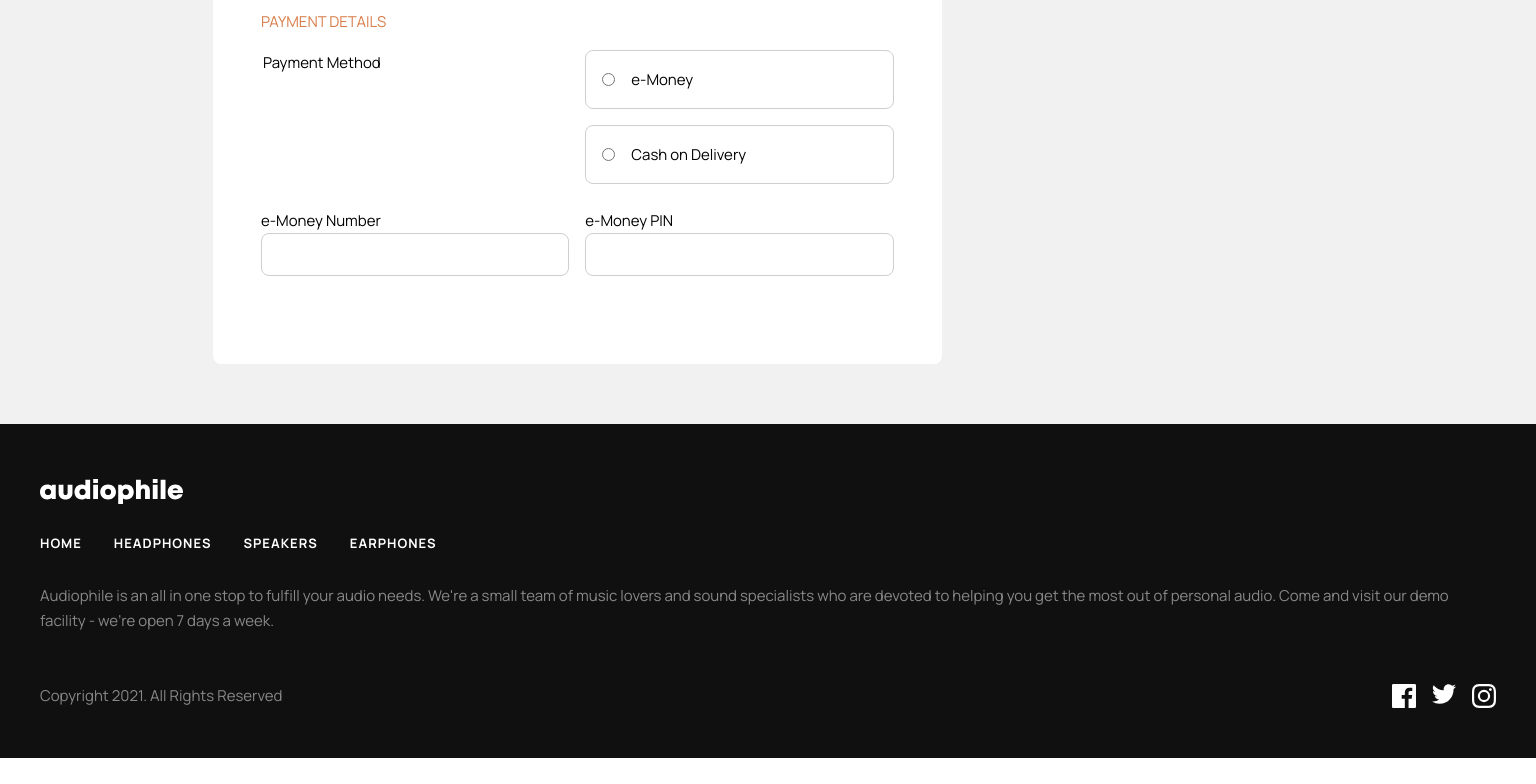
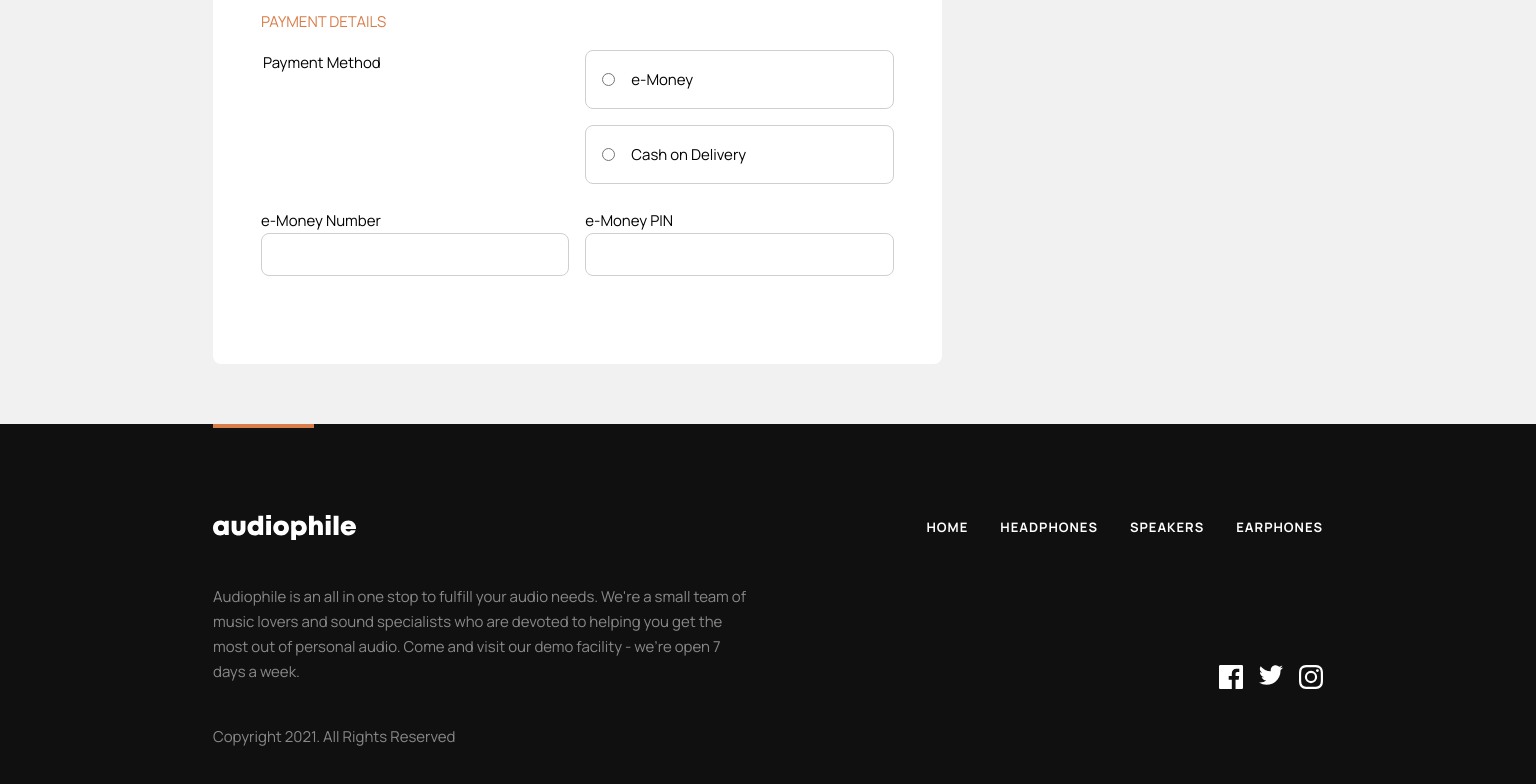
Before and after one commit to russfraze/audiophile-ecommerce-website, a React (Create React App) app: page /checkout in a window 1536 px wide. Shown: the part 844-1628 px from the top of the page. Before the commit the page ends 1602 px from the top, so only its background shows below. Built offline with nearby package versions, Linux system fonts and the light colour scheme.

Commit message:
footer color pop and spacing adjustments

```diff
--- a/src/components/Footer.js
+++ b/src/components/Footer.js
@@ -10,6 +10,9 @@ function Footer() {
     const navigate = useNavigate()
     return (
         <footer className={`${styles.footer}`}>
+            <div className={styles.footer__content}>
+                <div className={styles.colorPop}></div>
+                <div className={styles.footer__nav}>
                     <Logo className={styles.logo} />
                     <ul>
                         <li className='subtitle' onClick={() => navigate('/')}>Home</li>
@@ -17,18 +20,23 @@ function Footer() {
                         <li className='subtitle' onClick={() => navigate('/speakers')}>Speakers</li>
                         <li className='subtitle' onClick={() => navigate('/earphones')}>Earphones</li>
                     </ul>
+                </div>
+
+                <div className={styles.footer__text}>
                     <p className={` ${'white50'}`}>Audiophile is an all in one stop to fulfill your audio needs. We're a small team of music lovers
                     and sound specialists who are devoted to helping you get the most out of personal audio. Come and
                     visit our demo facility - we’re open 7 days a week.</p>
+
                     <div className={styles.copySocial}>
-                <p className={`${styles.copyRight} ${'white50'}`}>Copyright 2021. All Rights Reserved</p>
+                        <p className='white50'>Copyright 2021. All Rights Reserved</p>
                         <div className={`${styles.socialIcons} ${'flex_group'}`}>
-                    <Facebook />
-                    <Twitter />
-                    <Instagram />
+                            <Facebook className={styles.icon} />
+                            <Twitter className={styles.icon} />
+                            <Instagram className={styles.icon} />
                         </div>
                     </div>
-
+                </div>
+            </div>
         </footer>
     )
 }
--- a/src/components/Footer.module.css
+++ b/src/components/Footer.module.css
@@ -3,14 +3,41 @@ footer {
     flex-direction: column;
     align-items: center;
     text-align: center;
-
     background-color: var(--clr-first-black);
 }
 
-.logo {
-    margin-top: 55px;
+.colorPop {
+    height: 4px;
+    width: 101px;
+    background-color: var(--clr-dark-coral);
 }
 
+.logo {
+    margin: 50px 0 35px 0;
+}
+
+.footer__nav {
+    display: flex;
+    flex-direction: column;
+    align-items: center;
+    align-content: center;
+}
+
+.footer__content {
+    display: flex;
+    flex-direction: column;
+    align-items: center;
+    align-content: center;
+}
+
+.footer__text {
+    display: flex;
+    flex-direction: column;
+    align-items: center;
+    align-content: center;
+    padding: 2rem 0 1.5rem 0;
+    gap: 2.5rem;
+}
 
 footer p {
     color: var(--clr-white);
@@ -18,13 +45,11 @@ footer p {
 }
 
 li {
-    /* padding: 15px; */
     line-height: 20px;
     margin: 15px 0;
 }
 
 li:hover {
-    /* padding: 15px; */
     cursor: pointer;
     color: var(--clr-dark-coral)
 }
@@ -33,13 +58,12 @@ ul {
     color: var(--clr-white);
     list-style-type: none;
     padding: 0;
-    margin: 15px 0;
 }
 
 .copySocial {
     display: flex;
     flex-direction: column;
-
+    gap: 3rem;
     align-items: center;
 }
 
@@ -49,20 +73,31 @@ ul {
 
 .socialIcons {
     gap: 1rem;
-    margin-bottom: 40px;
+    margin-bottom: 10px;
+}
+
+.icon:hover {
+    color: var(--clr-dark-coral);
 }
 
 
 
 @media (min-width: 768px) {
     footer {
+        position: absolute;
         display: flex;
         flex-direction: column;
         align-items: flex-start;
         text-align: start;
+        padding: 0 2.5rem 3rem 2.5rem;
+    }
 
-        padding: 0 2.5rem;
+    .footer__content {
+      align-items: flex-start;
+    }
 
+    .footer__nav {
+       align-items: flex-start;
     }
 
     ul {
@@ -77,9 +112,7 @@ ul {
     .copySocial {
         display: flex;
         flex-direction: row;
-        align-items: center;
         justify-content: space-between;
-
         width: 100%;
     }
 
@@ -87,4 +120,62 @@ ul {
         margin-bottom: 0;
     }
 
+    .footer__text {
+        display: flex;
+        width: 100%;
+        justify-content: space-between;
+        padding-bottom: 0;
+    }
+
 }
+
+@media (min-width: 1440px) {
+
+    .footer {
+        display: flex;
+        align-items: center;
+        width: 100%;
+        padding-bottom: 0;
+    }
+
+    .colorPop {
+        position: relative;
+        bottom: 75px;
+    }
+
+    .footer__content {
+        width: 1110px;
+        padding: 35px 0;
+        margin-top: 2.5rem;
+    }
+
+    .footer__nav {
+        width: 100%;
+        flex-direction: row;
+        justify-content: space-between;
+        align-items: center;
+    }
+
+    .footer__text {
+        display: flex;
+        width: 100%;
+        justify-content: space-between;
+        align-items: flex-start;
+    }
+
+    .footer p {
+        width: 540px;
+    }
+
+    .copySocial {
+        flex-direction: row;
+        justify-content: space-between;
+    }
+
+    .socialIcons {
+        position: relative;
+        bottom: 60px;
+    }
+
+    .logo { margin: 0;}
+}
```
Lines whose indentation alone changed are shown as unchanged.
